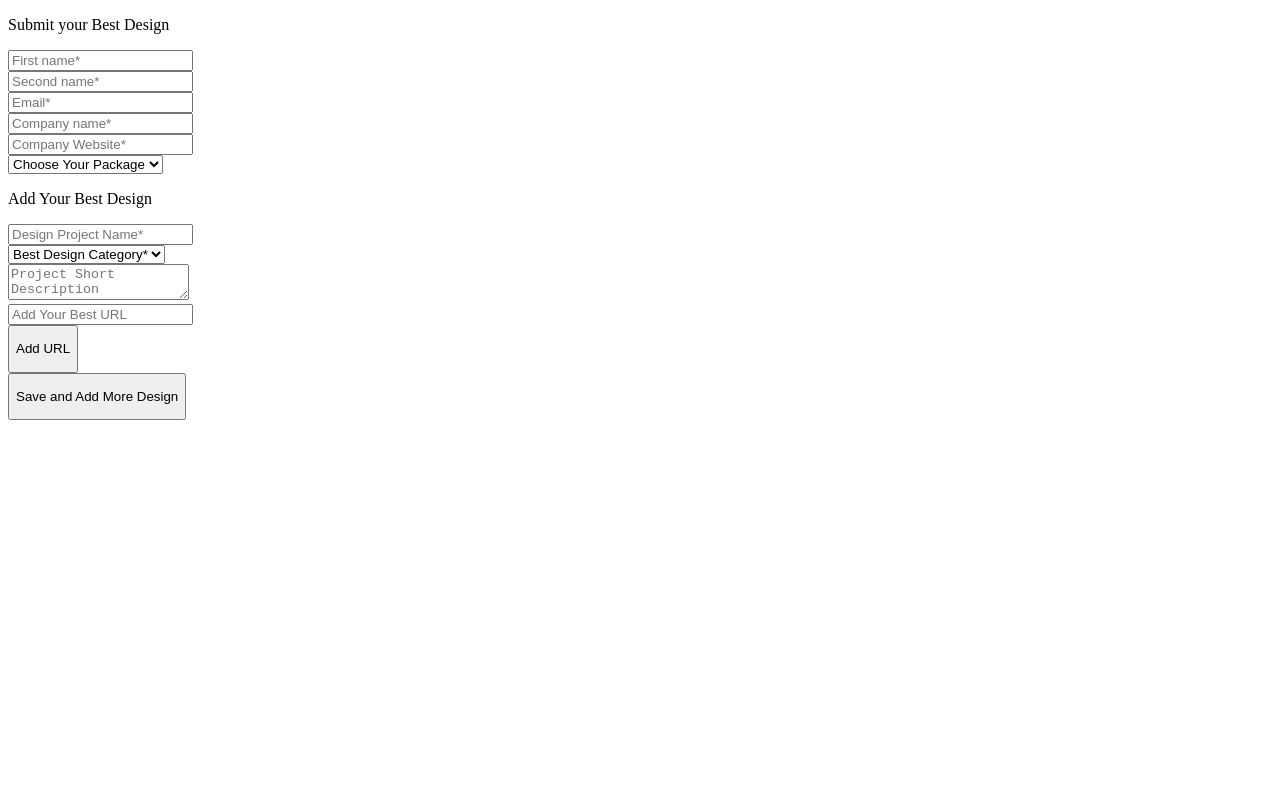
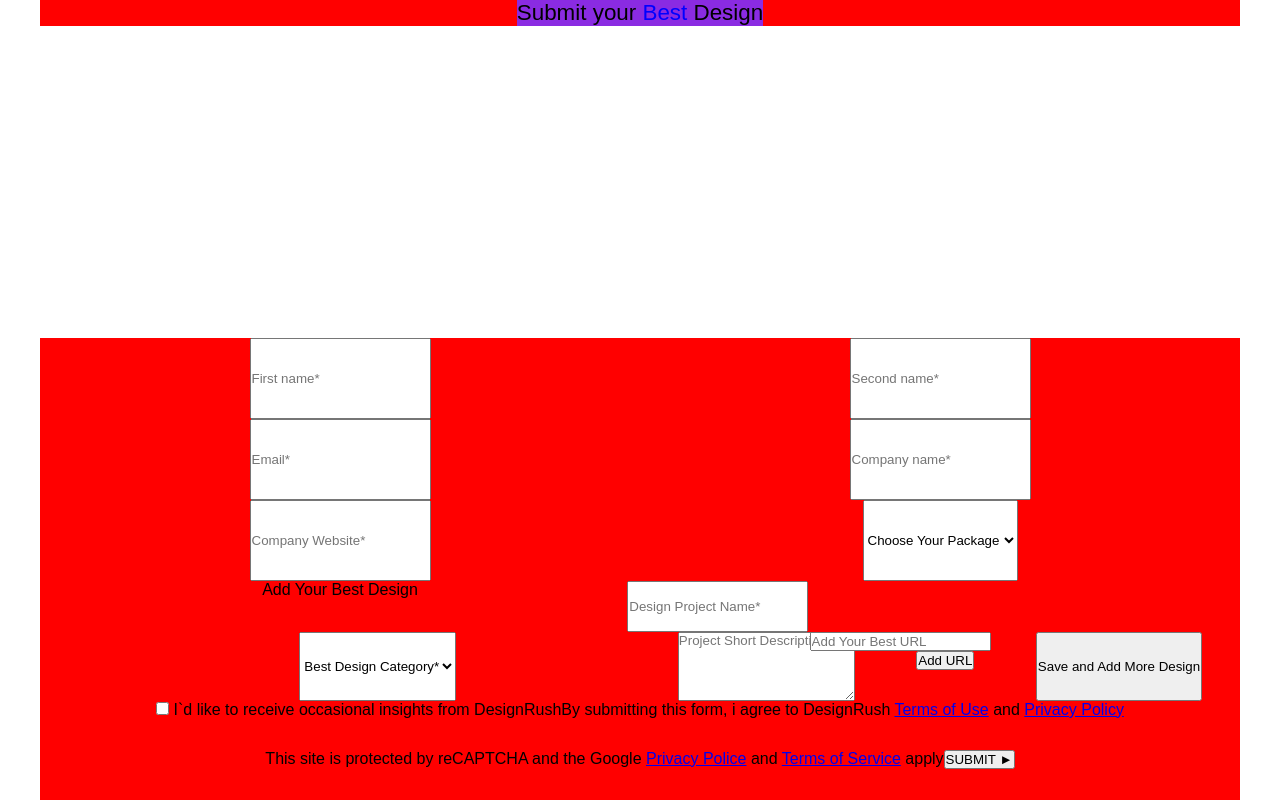
Before and after one commit to Shyrokow/homework15, a plain HTML site: page index.html in a window 1280 px wide. Drawn offline with Linux system fonts and the light colour scheme.

Commit message:
add style

```diff
--- a/index.html
+++ b/index.html
@@ -8,9 +8,10 @@
 </head>
 <body>
     <section>
+        <form action="" method="get">
         <div class="box">
             <p class="Title">
-                Submit your Best Design
+                Submit your <mark>Best</mark> Design
             </p>
         </div>
         <div class="box">
@@ -34,14 +35,23 @@
               </select></div>
               <textarea name="Description" placeholder="Project Short Description"></textarea>
               <div class="container">
-                <div class="field"> <input name="Add Your Best URL" required placeholder="Add Your Best URL" type="url"/></div>
+                <div class="field"> <input name="Add Your Best URL"  placeholder="Add Your Best URL" type="url"/></div>
                 <button class="button"><p>Add URL</p></button>
                 </div>
                 <button class="button"><p>Save and Add More Design</p></button>
         </div>
         <div class="box">
-
+            <div class="insightsbox"> <input name="policy"
+				required
+				type="checkbox"/>
+				<span>I`d like to receive occasional insights from DesignRush</div>
+                    <p>By submitting this form, i agree to DesignRush <a href="#">Terms of Use</a> and <a href="#">Privacy Policy</a></p>
+                    <p>This site is protected by reCAPTCHA and the Google <a href="#">Privacy Police</a> and <a href="#">Terms of Service</a> apply</p>
+                    <div class="send">
+                        <input name="send" value="SUBMIT &#9658" type="submit">
+                        </div>
         </div>
+    </form>
     </section>
 </body>
 </html>
--- /dev/null
+++ b/index.scss
@@ -0,0 +1,45 @@
+* {
+    padding: 0%;
+    margin: 0%;
+    font-family: sans-serif;
+}
+section {
+    display: flex;
+    justify-content: center;
+    height: 800px;
+    flex-wrap: wrap;
+    text-align: center;
+    form {
+        display: flex;
+        flex-wrap: wrap;
+        justify-content: center;
+        max-width: 1200px;
+        .box {
+            background-color: red;
+            width: 100%;
+            display: flex;
+            flex-wrap: wrap;
+            justify-content: center;
+            .Title {
+                font-size: 1.4em;
+                margin: auto 0;
+                background-color: blueviolet;
+                height: min-content;
+                mark {
+                    background-color: inherit;
+                    color: blue;
+    }
+    }
+    .field {
+display: flex;
+width: 50%;
+justify-content: center;
+
+
+}
+}
+}
+.box:first-child {
+    height: min-content;
+}
+}
```
Also changed, not shown: index.css, 1 other file.
